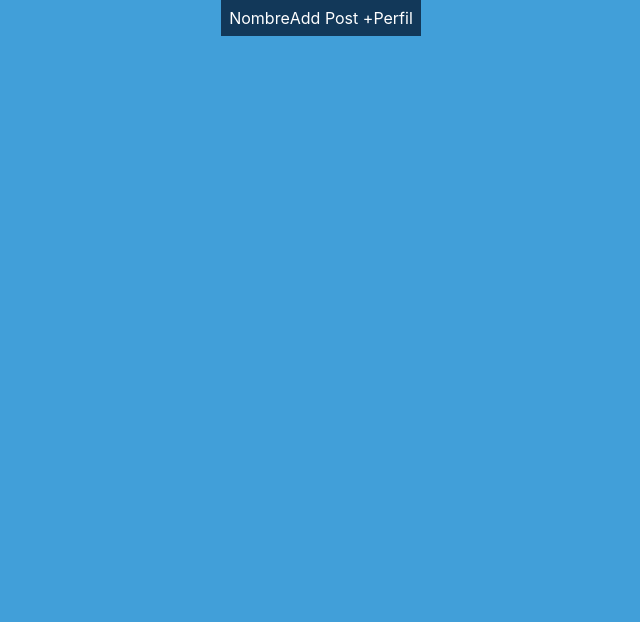
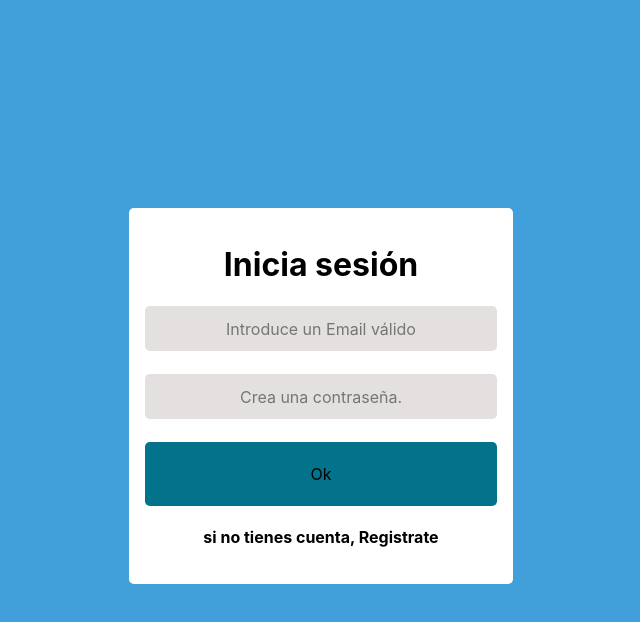
Before and after one commit to dmoreno85/Space-Book_Frontend, a React (Create React App) app: page / in a window 1280 px wide. Shown: the top 622 px of the page, without its empty margins (319-959 px from the left). Built offline with nearby package versions, Linux system fonts and the light colour scheme.

Commit message:
Añadidas rutas '/'.

```diff
--- a/src/App.js
+++ b/src/App.js
@@ -1,5 +1,5 @@
 import React from 'react';
-import {BrowserRouter, Switch,Route } from 'react-router-dom';
+import { BrowserRouter, Switch, Route } from 'react-router-dom';
 import Header from './Components/Header/Header.jsx'
 import Home from './Containers/Home/Home.jsx';
 import Profile from './Containers/Profile/Profile.jsx';
@@ -10,32 +10,35 @@ class App extends React.Component {
   constructor(props) {
     super(props);
     this.state = {
-      isLoggedIn:true,
-      isRegistered:false
+      isLoggedIn: false,
     };
 
   };
-render(){
+  render() {
     const isLoggedIn = this.state.isLoggedIn;
-  const isRegistered = this.state.isRegistered;
+    if (isLoggedIn == false) {
       return (
         <div className="container">
           <BrowserRouter >
-    {!isLoggedIn ?
-    <div>
-      {isRegistered? <Login/>: <Register/>
-      }
+            <Switch>
+            <Route path="/" component={Login} exact />
+              <Route path="/login" component={Login} exact />
+              <Route path="/register" component={Register} exact />
+            </Switch>
+          </BrowserRouter>
         </div>
-      :
-      <Header/>
+      )
+    }else{
+ return (
+      <div className="container">
+        <BrowserRouter >
+            <Header />
+          <Switch>
 
-      }
-     <Switch>
-        <Route path="/register" component={Register} exact/>
-        <Route path="/login" component={Login} exact/>
-        <Route path="/home" component={Home} exact/>
-        <Route path="/addPost" exact/>
-        <Route path="/profile" component={Profile} exact/>
+            <Route path="/" component={Home} exact />
+            <Route path="/home" component={Home} exact />
+            <Route path="/addPost" exact />
+            <Route path="/profile" component={Profile} exact />
           </Switch>
 
         </BrowserRouter>
@@ -45,4 +48,6 @@ render(){
 
   }
 
+}
+
 export default App;
--- a/src/Containers/Login/Login.jsx
+++ b/src/Containers/Login/Login.jsx
@@ -54,7 +54,7 @@ class Login extends React.Component {
     };
     render() {
         return (
-            <form className="registerForm" onSubmit={this.handleSubmit}>
+            <form className="loginForm" onSubmit={this.handleSubmit}>
                 <h1>Inicia sesión</h1>
 
                 <input type="email"  name="email" value={this.state.email} onChange={this.handleChange} placeholder="Introduce un Email válido" ref={this.emailInput} />
--- a/src/Containers/Login/Login.scss
+++ b/src/Containers/Login/Login.scss
@@ -1,6 +1,6 @@
 @import '../../colors.scss';
 
-.registerForm {
+.loginForm {
     text-align: center;
     display: flex;
     flex-direction: column;
@@ -38,25 +38,21 @@
         all: unset;
         cursor: pointer;
     }
-    .errorName{
-        position: absolute;
-        color: red;
-        bottom: 534px;
-    }
+
     .errorEmail{
         position: absolute;
         color: red;
-        bottom: 487px;
+        bottom: 512px;
     }
     .errorPassword{
         position: absolute;
         color: red;
-        bottom: 404px;
+        bottom: 443px;
     }
 
     .errorFormValidate{
         position: absolute;
         color: red;
-        bottom: 307px;
+        bottom: 354px;
     }
 }
--- a/src/Containers/Register/Register.scss
+++ b/src/Containers/Register/Register.scss
@@ -46,12 +46,12 @@
     .errorEmail{
         position: absolute;
         color: red;
-        bottom: 466px;
+        bottom: 467px;
     }
     .errorPassword{
         position: absolute;
         color: red;
-        bottom: 396px;
+        bottom: 397px;
     }
     .errorPasswordConfirm{
         position: absolute;
```
Lines whose indentation alone changed are shown as unchanged.
